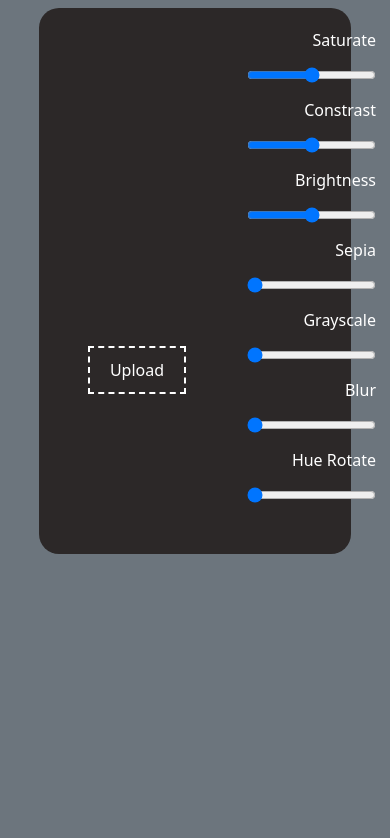
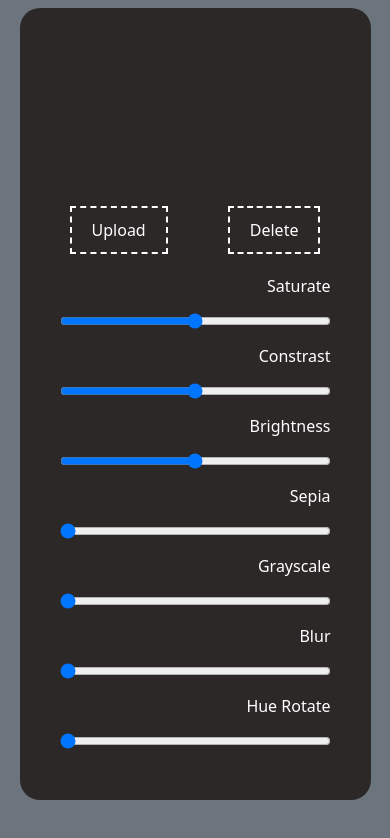
Before and after one commit to ALTal77/Images-Filter-, a plain HTML site: page index.html in a window 390 px wide. Drawn offline with nearby package versions, Linux system fonts and the light colour scheme.

Commit message:
Add files via upload

```diff
--- a/fuilter.css
+++ b/fuilter.css
@@ -21,6 +21,12 @@
 img,canvas{
     max-width: 40vw;
     max-height: 60vh;
+}
+.buttons{
+    display: flex;
+    width: 50%;
+    justify-content: space-around;
+
 }
 .upload input{
     display: none;
@@ -58,3 +64,24 @@ input[type=range] {
 
     cursor:grab;
 }
+
+/* --- Responsive Design --- */
+
+/* Tablets */
+@media screen and (max-width: 1024px) {
+    .fulter-project {
+        width: 90vw;
+        grid-template-columns: 1fr;
+        text-align: center;
+    }
+    .buttons{
+    display: flex;
+    width: 100%;
+    justify-content: space-around;
+    margin-bottom: 20px;
+
+}
+    .ranges-side ul {
+        padding: 0 20px;
+    }
+}
--- a/fuilter.js
+++ b/fuilter.js
@@ -1,5 +1,6 @@
 let image=document.getElementById('img');
 let upload=document.getElementById('upload');
+let deletee=document.getElementById('Delete');
 let saturate=document.getElementById('saturate');
 let constract=document.getElementById('constract');
 let brightness=document.getElementById('brightness');
@@ -85,3 +86,33 @@ function resetPic() {
     ctx.filter = "none";
     ctx.drawImage(image, 0, 0, canvas.width, canvas.height);
   }
+// delete button
+console.log(deletee);
+
+deletee.onclick = () => {
+    deletee.onclick = () => {
+    // Reset all filters
+    resetPic();
+
+    // Clear the canvas
+    ctx.clearRect(0, 0, canvas.width, canvas.height);
+
+    // Reset canvas size to avoid extra space
+    canvas.width = 0;
+    canvas.height = 0;
+
+    // Hide the download and reset buttons
+    download.style.display = 'none';
+    reset.style.display = 'none';
+
+    // Remove the image source
+    image.src = "";
+
+    // Hide the image element (prevent empty space)
+    image.style.display = "none";
+
+    // Reset the file input so user can upload a new image
+    upload.value = "";
+};
+
+};
--- a/index.html
+++ b/index.html
@@ -1,7 +1,7 @@
 <!doctype html>
 <html lang="en">
     <head>
-        <title>Filters</title>
+        <title>Image Filter</title>
         <!-- Required meta tags -->
         <meta charset="utf-8" />
         <meta
@@ -25,10 +25,18 @@
             <div class="img-side">
            <img id="img">
            <canvas id="canvas"></canvas>
+           <div class="buttons">
+            <div class="upload">
+            <label for="upload">Upload</label>
+            <input type="file" id="upload" accept="image/*">
+           </div>
+
            <div class="upload">
-            <label for="upload">Upload</label>
-            <input type="file" id="upload">
+            <label for="" id="Delete">Delete</label>
+            <input type="text" >
            </div>
+           </div>
+
             </div>
 
             <div class="ranges-side">
```
